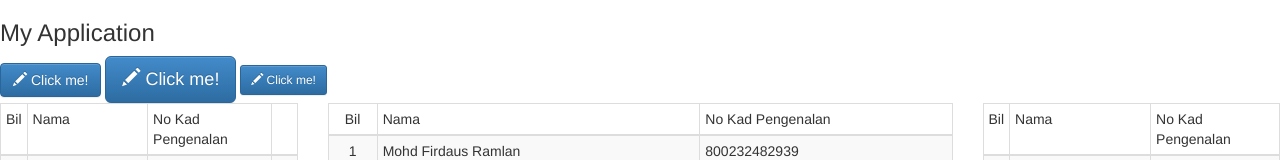
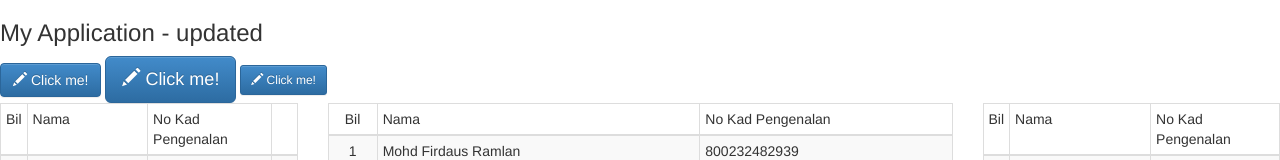
Before and after one commit to firdausramlan/myapp, a website: page index.html in a window 1280 px wide. Shown: the top 160 px of the page. Drawn offline with Linux system fonts and the light colour scheme.

Commit message:
updating title

```diff
--- a/index.html
+++ b/index.html
@@ -10,7 +10,7 @@
     </head>
     <body>
 
-        <h3>My Application</h3>
+        <h3>My Application - updated</h3>
 
         <button type="button" class="btn btn-primary">
             <span class="glyphicon glyphicon-pencil"></span> Click me!
```
